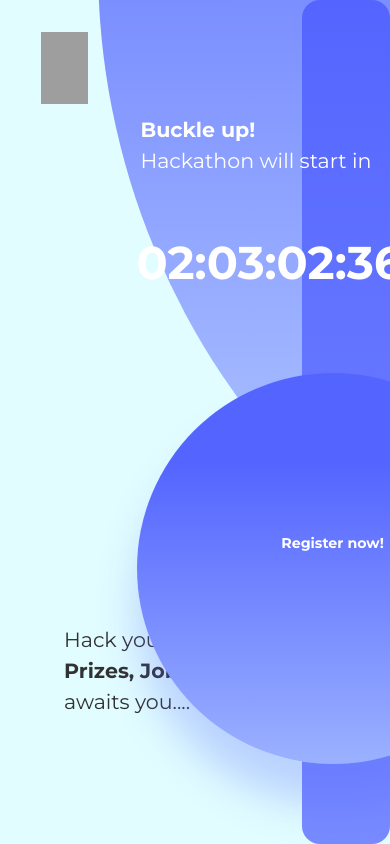
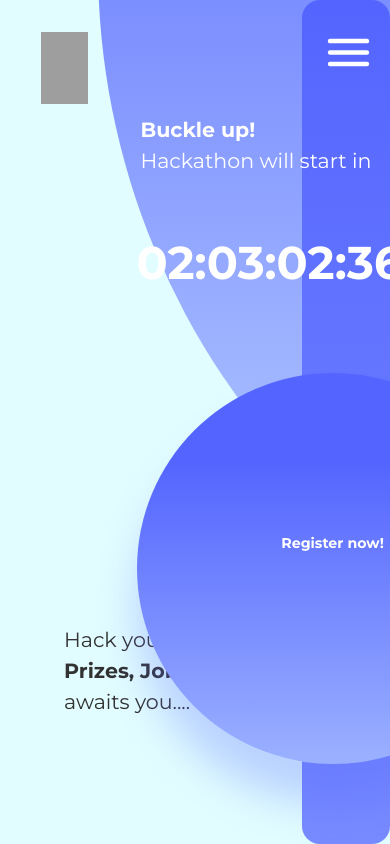
Before and after one commit to bhaskaraa45/HackathonPortal, a Next.js app in the folder hackathon/: page /home in a window 390 px wide. Built offline with nearby package versions, Linux system fonts and the light colour scheme; grey boxes are pictures that could not be loaded.

Commit message:
hamburger added

```diff
--- a/hackathon/pages/home.tsx
+++ b/hackathon/pages/home.tsx
@@ -29,12 +29,21 @@ export default function Home() {
 
     const handleRegisterClick = () => {
         alert("Register button clicked!");
+        // You can add your registration logic here
+    };
+    const handleHamburgerClick = () => {
+        alert("Menu button clicked!");
+        // You can add your registration logic here
     };
 
     return (
         <div className={styles.container}>
             <div className={styles.ellipse1}></div>
-            <div className={styles.rectangle1}></div>
+            <div className={styles.rectangle1}>
+                <div className={styles.menuButton} onClick={handleHamburgerClick}>
+                    <svg fill="#ffffff" viewBox="0 0 24.00 24.00" xmlns="http://www.w3.org/2000/svg" stroke="#ffffff" stroke-width="0.00024000000000000003" transform="rotate(0)matrix(1, 0, 0, 1, 0, 0)"><g id="SVGRepo_bgCarrier" stroke-width="0"></g><g id="SVGRepo_tracerCarrier" stroke-linecap="round" stroke-linejoin="round" stroke="#CCCCCC" stroke-width="0.048"></g><g id="SVGRepo_iconCarrier"> <g data-name="Layer 2"> <g data-name="menu"> <rect width="24" height="24" transform="rotate(180 12 12)" opacity="0"></rect> <rect x="3" y="11" width="18" height="2" rx=".95" ry=".95"></rect> <rect x="3" y="16" width="18" height="2" rx=".95" ry=".95"></rect> <rect x="3" y="6" width="18" height="2" rx=".95" ry=".95"></rect> </g> </g> </g></svg>
+                </div>
+            </div>
             <div className={styles.starttext}>
                 <b>Buckle up!</b> <br />
                 Hackathon will start in
@@ -47,8 +56,8 @@ export default function Home() {
                 <b>Prizes, Jobs & Glory</b> <br />
                 awaits you....
             </div>
-            <div className={styles.register} >
-                <div className={styles.registerText} onClick={handleRegisterClick}>
+            <div className={styles.register} onClick={handleRegisterClick}>
+                <div className={styles.registerText}>
                     Register now!
                 </div>
             </div>
--- a/hackathon/styles/home.module.css
+++ b/hackathon/styles/home.module.css
@@ -31,6 +31,15 @@
     background: linear-gradient(180deg, #5465FF 0%, #788BFF 100%);
     border-radius: 18px;
     z-index: 2;
+    /* padding: 16px;  */
+}
+.menuButton {
+    position: relative;
+    left: 22%;
+    top: 25px;
+    width: 55px;
+    height: 50px;
+    cursor: pointer;
 }
 
 /* Countdown BOX */
```
